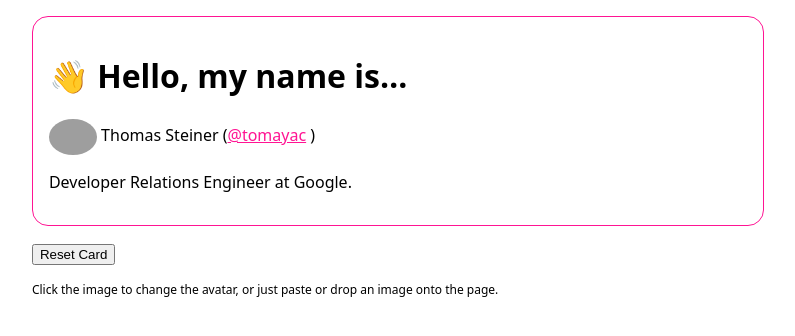
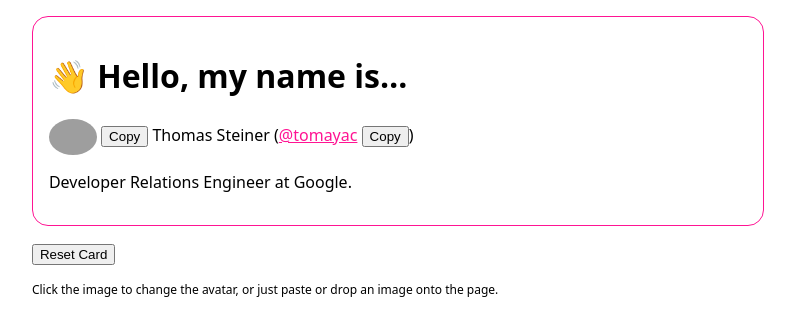
Before and after one commit to tomayac/business-cards, a plain HTML site: page index.html in a window 1280 px wide. Shown: the whole page, without its empty margins (242-1037 px from the left). Drawn offline with Linux system fonts and the light colour scheme; the site is published under a folder, as on GitHub Pages, so addresses that start at the root find nothing; grey boxes are pictures that could not be loaded.

Commit message:
Update index.html

```diff
--- a/index.html
+++ b/index.html
@@ -16,7 +16,7 @@
         location.protocol = 'https:';
       }
     </script>
-    <script src="/script.js" type="module"></script>
+    <script src="./script.js" type="module"></script>
   </head>
   <body>
     <main>
```
